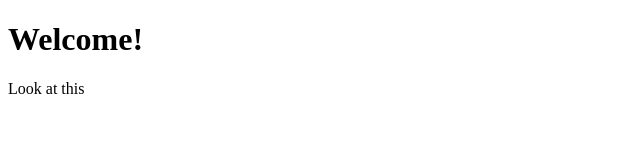
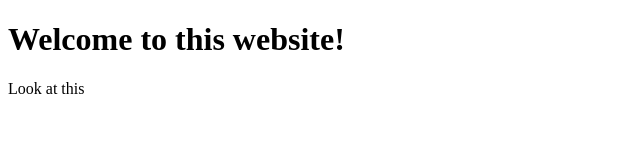
Before and after one commit to kyle-wegener/lecture14-repo-walkthru, a plain HTML site: page index.html in a window 1280 px wide. Shown: the whole page, without its empty margins (0-640 px from the left). Drawn offline with Linux system fonts and the light colour scheme.

Commit message:
Made an awesome change

```diff
--- a/index.html
+++ b/index.html
@@ -4,7 +4,7 @@
     <title>Our Shared Repo Site</title>
   </head>
   <body>
-    <h1>Welcome!</h1>
+    <h1>Welcome to this website!</h1>
     <p>Look at this</p>
   </body>
 </html>
```
